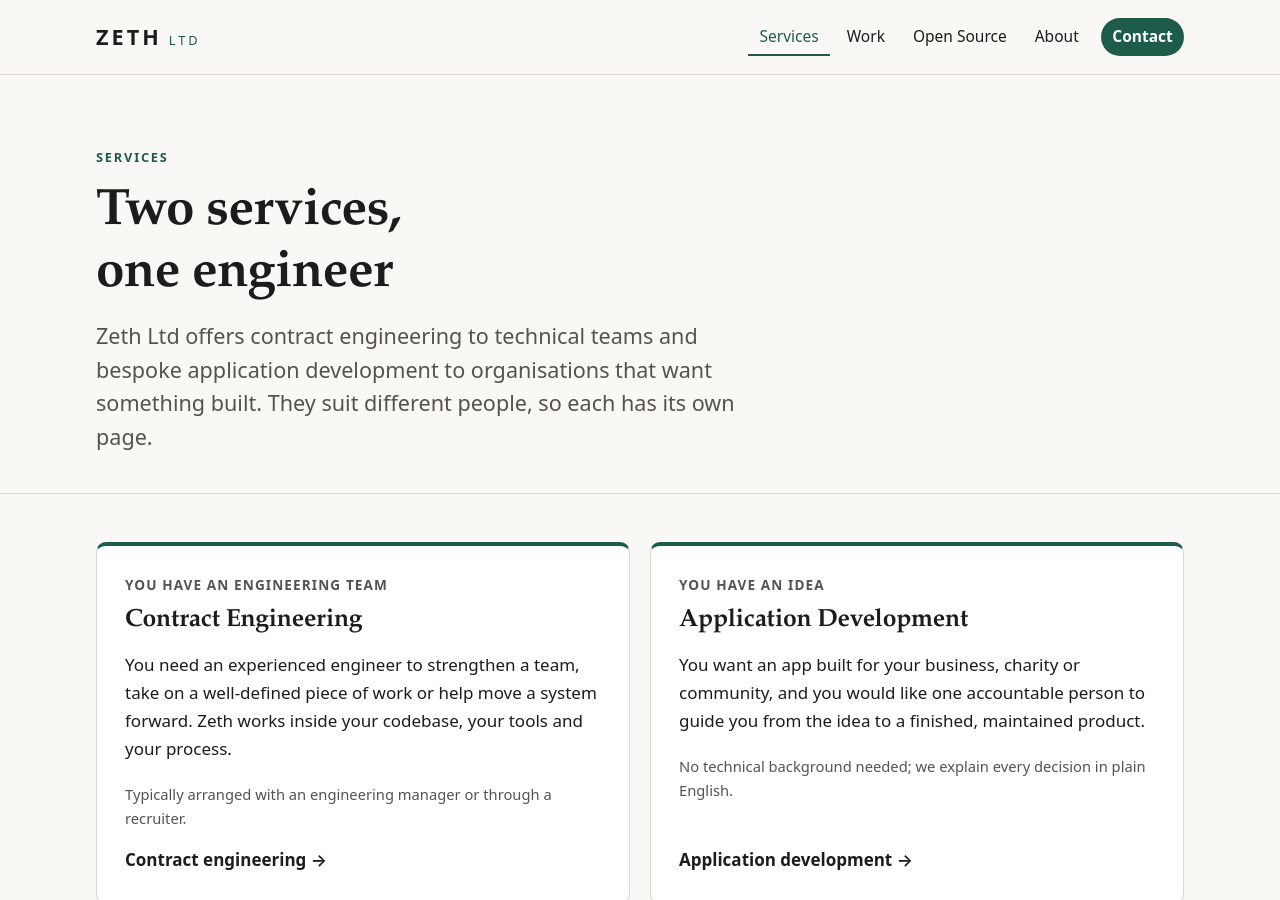
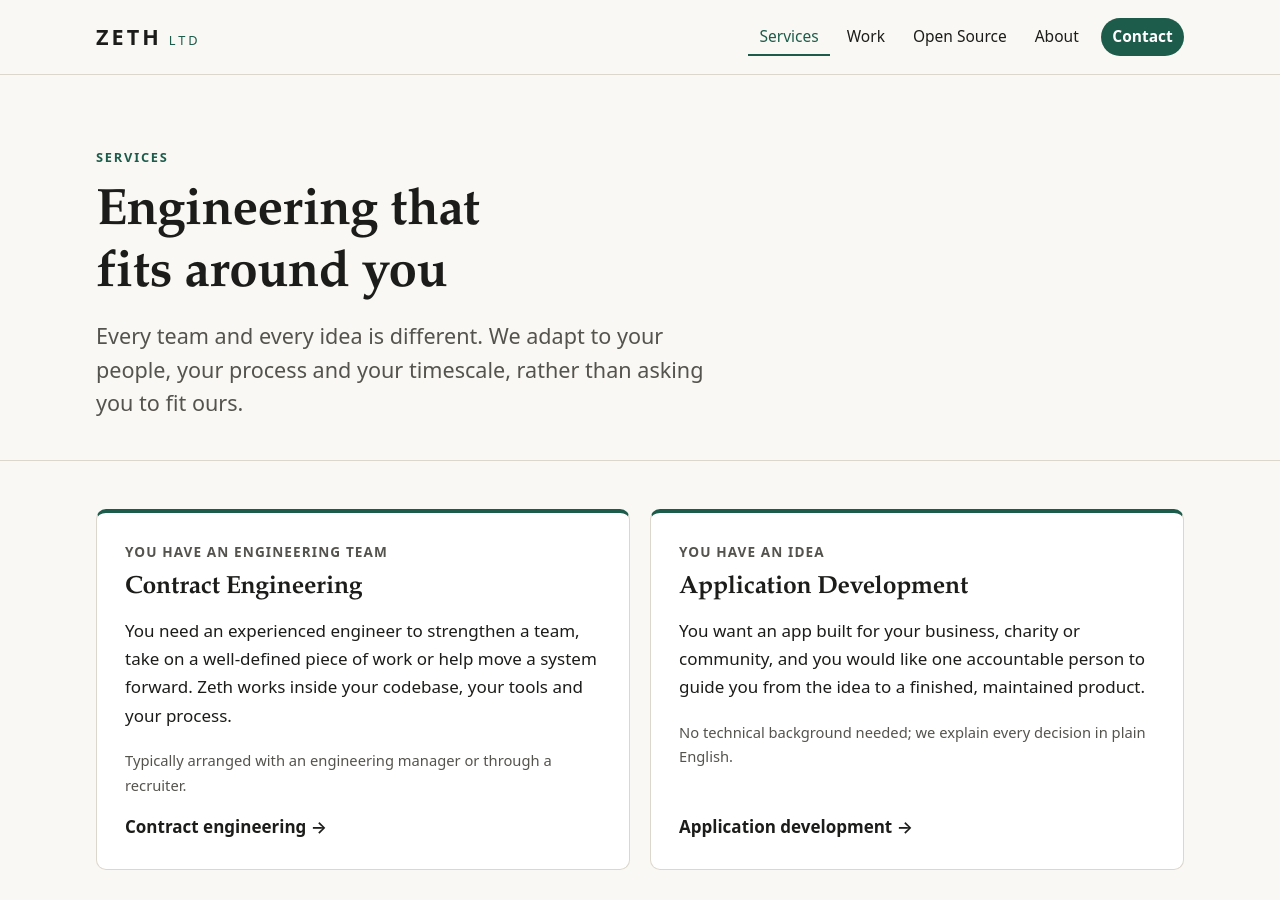
Before and after one commit to zeth/zeth.net, a Jekyll site: the page built from services/index.md, in a window 1280 px wide and 900 px high. Built offline with Jekyll 4.4.1, drawn with Linux system fonts in a browser that asks for light colours.

Commit message:
Reword Services page heading and intro around flexibility

```diff
--- a/services/index.md
+++ b/services/index.md
@@ -2,11 +2,10 @@
 title: Services
 permalink: /services/
 eyebrow: Services
-heading: Two services, one engineer
+heading: Engineering that fits around you
 lede: >-
-  Zeth Ltd offers contract engineering to technical teams and bespoke
-  application development to organisations that want something built.
-  They suit different people, so each has its own page.
+  Every team and every idea is different. We adapt to your people, your
+  process and your timescale, rather than asking you to fit ours.
 description: >-
   Contract engineering for technical teams and bespoke application development
   for organisations with an idea to build, from Zeth Ltd.
```
